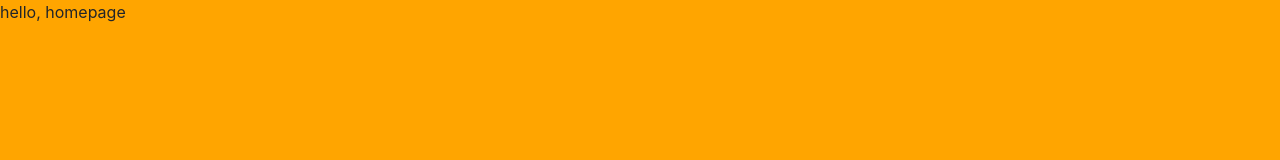
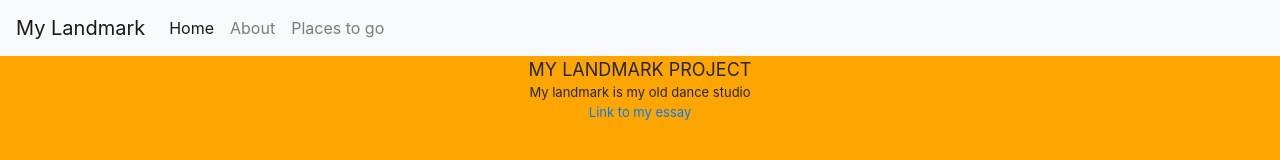
Before and after one commit to Simone123-alt/Simone123-alt.github.io, a plain HTML site: page homepage/index.html in a window 1280 px wide. Drawn offline with nearby package versions, Linux system fonts and the light colour scheme.

Commit message:
some change

```diff
--- a/homepage/index.html
+++ b/homepage/index.html
@@ -9,6 +9,28 @@
         <title>My Webpage</title>
     </head>
     <body>
-        hello, homepage
+              <nav class="navbar navbar-expand-lg navbar-light bg-light">
+        <a class="navbar-brand" href="#">My Landmark</a>
+        <button class="navbar-toggler" type="button" data-toggle="collapse" data-target="#navbarNavAltMarkup" aria-controls="navbarNavAltMarkup" aria-expanded="false" aria-label="Toggle navigation">
+          <span class="navbar-toggler-icon"></span>
+        </button>
+        <div class="collapse navbar-collapse" id="navbarNavAltMarkup">
+          <div class="navbar-nav">
+            <a class="nav-link active" href="index.html">Home <span class="sr-only">(current)</span></a>
+            <a class="nav-link" href="about.html">About</a>
+            <a class="nav-link" href="places.html">Places to go</a>
+          </div>
+        </div>
+      </nav>
+      <header style="font-size: large; text-align: center;">
+       MY LANDMARK PROJECT
+    </header>
+<main style="font-size: small; text-align: center;">
+     My landmark is my old dance studio
+    </main>
+    <main style="font-size: meduim; text-align: center;">
+<main style="font-size: small; text-align: center;">
+        <a href= "https://docs.google.com/document/d/1QQCKrED3TLHQ-FusaZo-0fzHvTw1W_DOMjfRN3dIQH4/edit?usp=sharing">Link to my essay</a>
+    </main>
     </body>
 </html>
```
